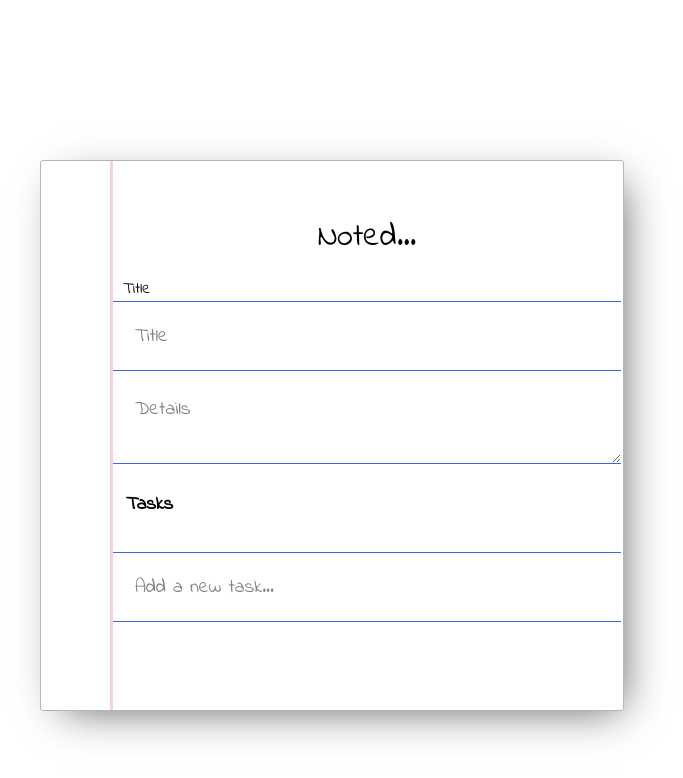
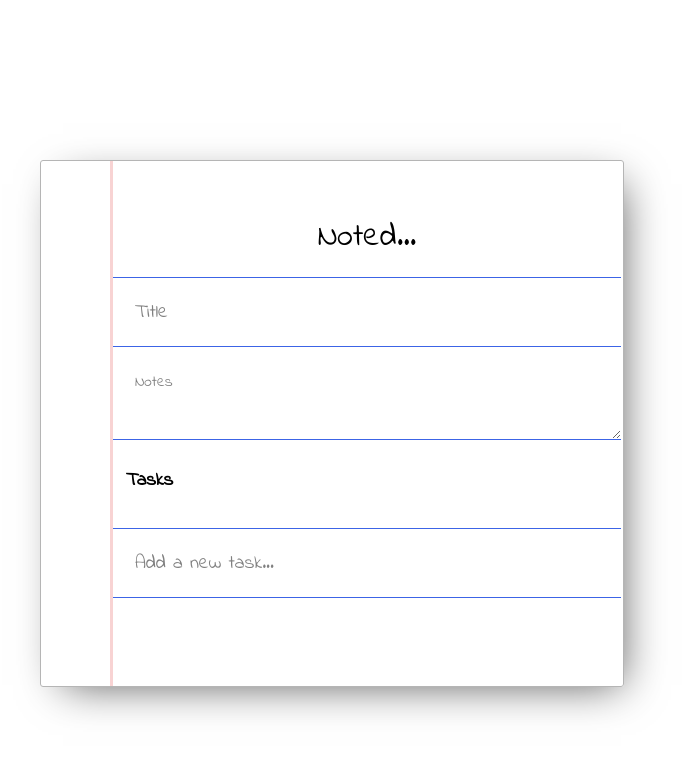
Before and after one commit to tylerfrega/noted, a React (Create React App) app in the folder client/: page /create in a window 1280 px wide. Shown: the top 778 px of the page, without its empty margins (308-991 px from the left). Built offline with nearby package versions, Linux system fonts and the light colour scheme.

Commit message:
make task configurable with props

```diff
--- a/client/src/App.js
+++ b/client/src/App.js
@@ -3,7 +3,7 @@ import { BrowserRouter as Router, Switch, Route, Link } from 'react-router-dom'
 import Todo from './components/Todo/Todo'
 import Home from './components/Home'
 import Edit from './components/Todo/Edit'
-import CreateTask from './components/Todo/CreateTask'
+import CreateNotebook from './components/Todo/CreateNotebook'
 import './App.scss'
 
 function App() {
@@ -20,7 +20,7 @@ function App() {
                         <Route path='/' component={Home} exact></Route>
                         <Route path='/todo' component={Todo}></Route>
                         <Route path='/edit/:id' component={Edit}></Route>
-                        <Route path='/create' component={CreateTask}></Route>
+                        <Route path='/create' component={CreateNotebook}></Route>
                     </Switch>
                 </div>
             </Router>
--- a/client/src/components/Todo/CreateTask.js
+++ b/client/src/components/Todo/CreateNotebook.js
@@ -2,37 +2,41 @@ import React, { useState } from 'react'
 import axios from 'axios'
 import TaskList from './TaskList'
 
-const CreateTask = () => {
+const CreateNotebook = () => {
     const [task, setTask] = useState('')
     const [title, setTitle] = useState('')
-    const [details, setDetails] = useState('')
+    const [notes, setNotes] = useState('')
 
-    const handleSubmit = e => {
+    const handleSubmit =  async (title, notes, tasks) => {
+        const notebook = {
+            title,
+            completed: false,
+            notes,
+            tasks
+        }
+        const result = await axios({
+            method: 'post',
+            url: '/api/saveNotebook',
+            data: notebook
+        })
+    }
+
+    const saveTask = (e, title) => {
         e.preventDefault()
-        if (!title && !details) return
-        const  task  = {title, details}
+        if (!title) return
+
+        const task = {
+            title,
+            completed: false,
+        }
 
         saveTask(task)
         setTask('')
     }
 
-    const saveTask = async (title) => {
-        const task = {
-            title: title,
-            completed: false
-        }
-        const result = await axios({
-            method: 'post',
-            url: '/api/addTask',
-            data: task
-        })
-        // fetchTask()
-    }
-
     return (
         <div className='create-task'>
-            <form onSubmit={handleSubmit}>
-                <label>Title</label>
+            <form onSubmit={saveTask}>
                 <input
                     type='text'
                     className='input'
@@ -42,8 +46,8 @@ const CreateTask = () => {
                 />
                 <textarea
                     value={task.details}
-                    placeholder='Details'
-                    onChange={e => setDetails(e.target.value)}
+                    placeholder='Notes'
+                    onChange={e => setNotes(e.target.value)}
                 >
                 </textarea>
             </form>
@@ -52,4 +56,4 @@ const CreateTask = () => {
     )
 }
 
-export default CreateTask
+export default CreateNotebook
--- a/client/src/components/Todo/Task.js
+++ b/client/src/components/Todo/Task.js
@@ -9,8 +9,38 @@ const Task = ({
     task,
     index,
     completeTask,
+    showEdit,
+    removeTask,
     _id
 }) => {
+
+    const showEditButton = (showEdit) => {
+        if (showEdit) {
+            return  <button>
+                        <Link to={`edit/${task._id}`}>
+                            <img src={edit} alt='boo' style={{ height: "25px", marginRight: "8px" }} />
+                        </Link>
+                    </button>
+        }
+    }
+
+    const showCompleteButton = () => {
+        if (completeTask) {
+            return <button onClick={() => completeTask(index)}>
+                        {task.completed ? (
+                            <img src={complete} alt='boo' />) : (<img src={incomplete} alt='boo' />)}
+                    </button>
+        }
+    }
+
+    const showRemoveButton = () => {
+        if (removeTask) {
+            return <button onClick={() => removeTask(index)}>
+                        x
+                    </button>
+        }
+    }
+
     return (
         <li
             className='task'
@@ -18,15 +48,9 @@ const Task = ({
             style={{ textDecoration: task.completed ? 'line-through' : '' }}
         >
             {task.title}
-            <button>
-                <Link to={`edit/${task._id}`}>
-                    <img src={edit} alt='boo' style={{ height: "25px", marginRight: "8px" }} />
-                </Link>
-            </button>
-            <button onClick={() => completeTask(index)}>
-                {task.completed ? (
-                    <img src={complete} alt='boo' />) : (<img src={incomplete} alt='boo' />)}
-            </button>
+            {showEditButton(showEdit)}
+            {showCompleteButton()}
+            {showRemoveButton()}
         </li>
     )
 }
--- a/client/src/components/Todo/TaskList.js
+++ b/client/src/components/Todo/TaskList.js
@@ -20,6 +20,14 @@ const TaskList = () => {
         setTasks(newTasks)
     }
 
+    const removeTask = index => {
+        const newTasks = [...tasks]
+
+        newTasks.splice(index, 1)
+        setTasks([...newTasks])
+    }
+
+
     return (
         <div>
             <div className='tasks'>
@@ -33,8 +41,7 @@ const TaskList = () => {
                                 task={task}
                                 index={index}
                                 key={index}
-                            // completeTask={completeTask}
-                            // removeTask={removeTask}
+                                removeTask={removeTask}
                             />)
                         )}
                     </ul>
--- a/client/src/components/Todo/Todo.js
+++ b/client/src/components/Todo/Todo.js
@@ -45,7 +45,7 @@ const Todo = () => {
         setTasks([...newTasks])
     }
 
-    const showCreateTask = () => {
+    const showCreateNotebook = () => {
         if (!showCompleted) {
             return <Link to='/create' className="create-task-btn">
                         <img src={createTaskImg} alt='boo' style={{ height: "25px", marginRight: "8px" }} />
@@ -98,7 +98,7 @@ const Todo = () => {
                         </ul>
                 }
             </div>
-            {showCreateTask()}
+            {showCreateNotebook()}
         </div>
     )
 }
--- a/client/src/components/Todo/Todo.scss
+++ b/client/src/components/Todo/Todo.scss
@@ -42,8 +42,8 @@ li {
         margin: 0px 5px;
         padding: 3px 5px;
         border: none;
+        font-size: 1.2em;
         cursor: pointer;
-        color: white;
         float: right;
     }
 }
@@ -116,8 +116,10 @@ li {
         border-top: none;
         min-height: 68px;
         padding-top: 24px;
+        font-size: .8em;
 
         &::placeholder {
+            font-size: 1.2em;
         }
 
     }
```
